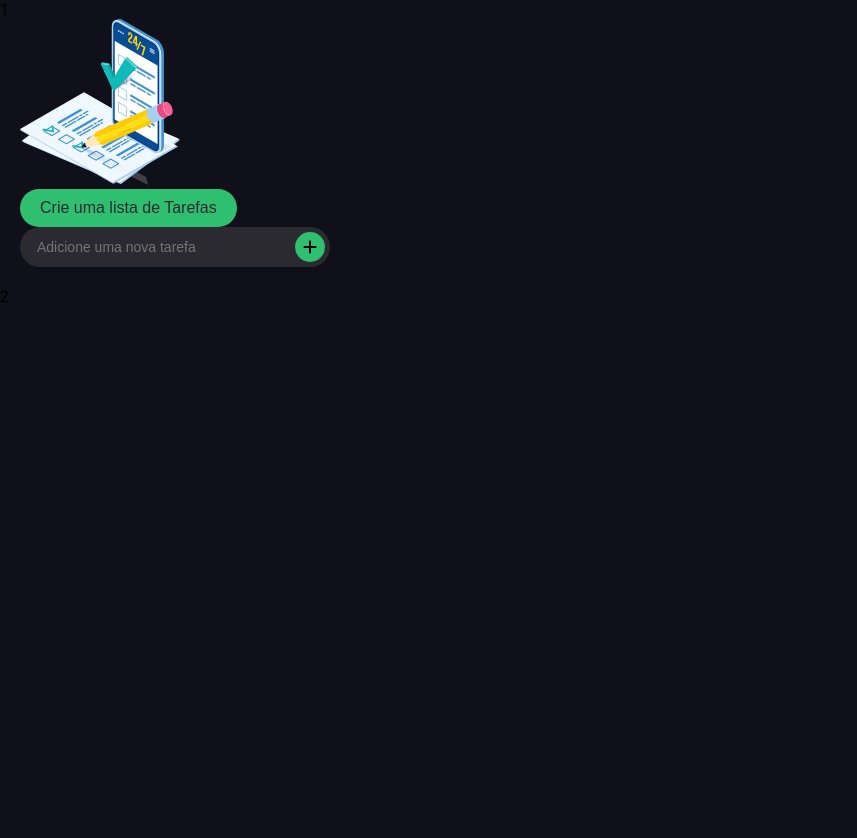
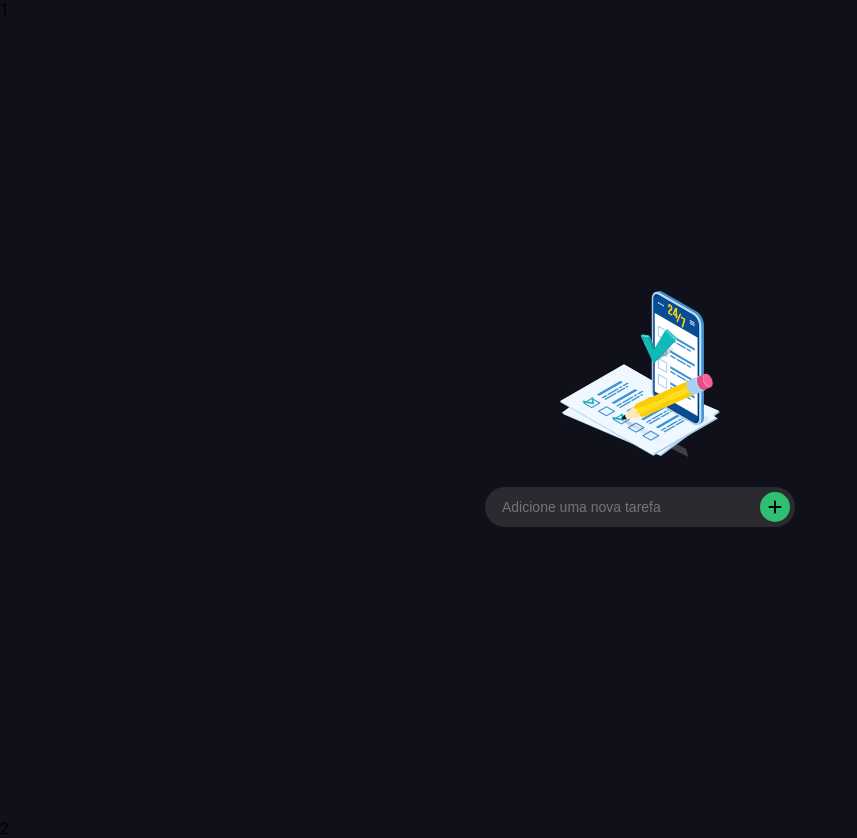
Before and after one commit to HernanyBastos/organizar-tarefas-angular, an Angular app: page / in a window 1280 px wide. Both pictures are taken after a click on the button "Crie uma lista de Tarefas". Shown: the whole page, without its empty margins (0-857 px from the left). Before the commit the page ends 800 px from the top, so only its background shows below. Built offline with nearby package versions, Linux system fonts and the light colour scheme.

Commit message:
Criação novo componente Input add item

```diff
--- /dev/null
+++ b/src/app/modules/to-do-list/components/input-add-item/input-add-item.component.html
@@ -0,0 +1,9 @@
+<div>
+    <label class="input-label-text" for="inputValue">
+        <input type="text" placeholder="Adicione uma nova tarefa" id="inputValue" autofocus (keyup.enter)="focusAndAddItem(inputText.value)" #inputText>
+
+
+        <button class="btn btn-primary-circle" title="Adicionar uma nova tarefa" (click)="focusAndAddItem(inputText.value)">
+        </button>
+    </label>
+</div>
--- /dev/null
+++ b/src/app/modules/to-do-list/components/input-add-item/input-add-item.component.ts
@@ -0,0 +1,39 @@
+import { ChangeDetectorRef, Component, ElementRef, EventEmitter, inject, Output, ViewChild } from '@angular/core';
+
+//Interfaces
+import { IListItems } from '../../interface/IListItems.interface';
+
+@Component({
+  selector: 'app-input-add-item',
+  standalone: true,
+  imports: [],
+  templateUrl: './input-add-item.component.html',
+  styleUrl: './input-add-item.component.scss'
+})
+export class InputAddItemComponent {
+
+  #cdr = inject(ChangeDetectorRef);
+
+  @ViewChild("inputText") public inputText!: ElementRef;
+
+  @Output() public outputListItems = new EventEmitter<IListItems>()
+  public focusAndAddItem(value: string){
+    if(value){
+      this.#cdr.detectChanges();
+      this.inputText.nativeElement.value = '';
+
+      const dataAtual = new Date();
+      const timestamp = dataAtual.getTime();
+      const id = `ID ${timestamp}`
+
+      this.outputListItems.emit({
+        id,
+        checked: false,
+        value
+      })
+
+
+      return this.inputText.nativeElement.focus();
+    }
+  }
+}
--- /dev/null
+++ b/src/app/modules/to-do-list/interface/IListItems.interface.ts
@@ -0,0 +1,5 @@
+export interface IListItems {
+    id: string,
+    checked: boolean,
+    value: string
+}
--- a/src/app/modules/to-do-list/pages/list/list.component.html
+++ b/src/app/modules/to-do-list/pages/list/list.component.html
@@ -1,13 +1,11 @@
 <div class="container">
     <img src="assets/img/task-list-null.png" alt="Ilustração lista de tarefas" loading="eager" width="" height="">
 
-    <button class="btn btn-primary">Crie uma lista de Tarefas</button>
 
-    <div>
-        <label class="input-label-text" for="inputValue">
-            <input type="text" placeholder="Adicione uma nova tarefa" id="inputValue" autofocus>
-            <button class="btn btn-primary-circle" title="Adicionar uma nova tarefa">
-            </button>
-        </label>
-    </div>
+    @if (addItem()) {
+        <button class="btn btn-primary" (click)="addItem.set(false)">Crie uma lista de Tarefas</button>
+    } @else {
+        <app-input-add-item/>
+
+    }
 </div>
--- a/src/app/modules/to-do-list/pages/list/list.component.scss
+++ b/src/app/modules/to-do-list/pages/list/list.component.scss
@@ -0,0 +1,19 @@
+:host{
+    height: 100vh;
+    display: flex;
+    justify-content: center;
+    align-items: center;
+    flex-direction: column;
+
+    div.container{
+        display: flex;
+        justify-content: center;
+        align-items: center;
+        flex-direction: column;
+
+        .btn-primary, app-input-add-item{
+            margin-top: 30px;
+            width: 100%;
+        }
+    }
+}
--- a/src/app/modules/to-do-list/pages/list/list.component.ts
+++ b/src/app/modules/to-do-list/pages/list/list.component.ts
@@ -1,12 +1,15 @@
-import { Component } from '@angular/core';
+import { Component, signal } from '@angular/core';
+
+//Components
+import { InputAddItemComponent } from '../../components/input-add-item/input-add-item.component';
 
 @Component({
   selector: 'app-list',
   standalone: true,
-  imports: [],
+  imports: [InputAddItemComponent],
   templateUrl: './list.component.html',
   styleUrl: './list.component.scss'
 })
 export class ListComponent {
-
+  public addItem = signal(true);
 }
```
Also changed, not shown: src/app/modules/to-do-list/components/input-add-item/input-add-item.component.scss (added), 1 other file (tests, documents, lock files or other folders).
